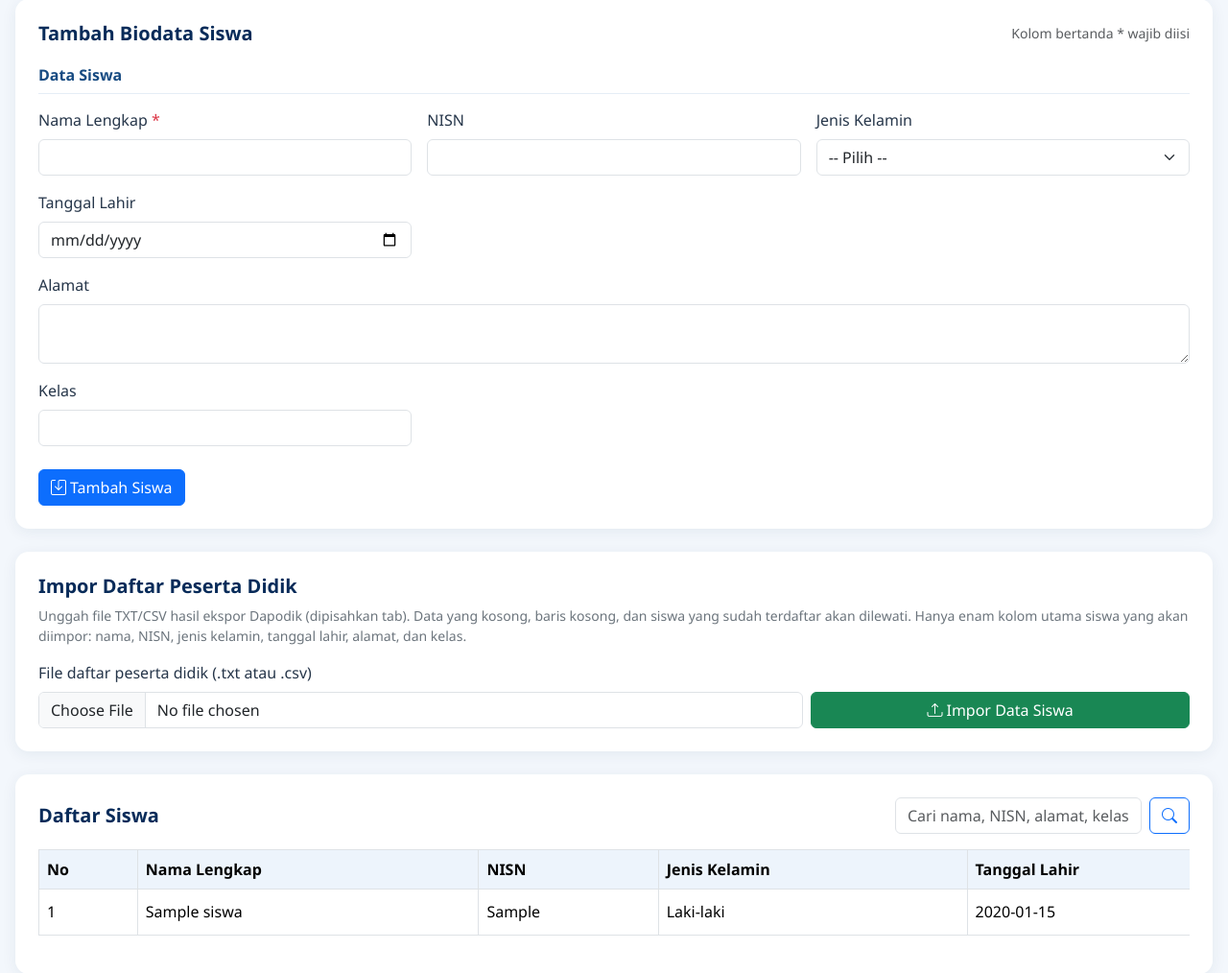
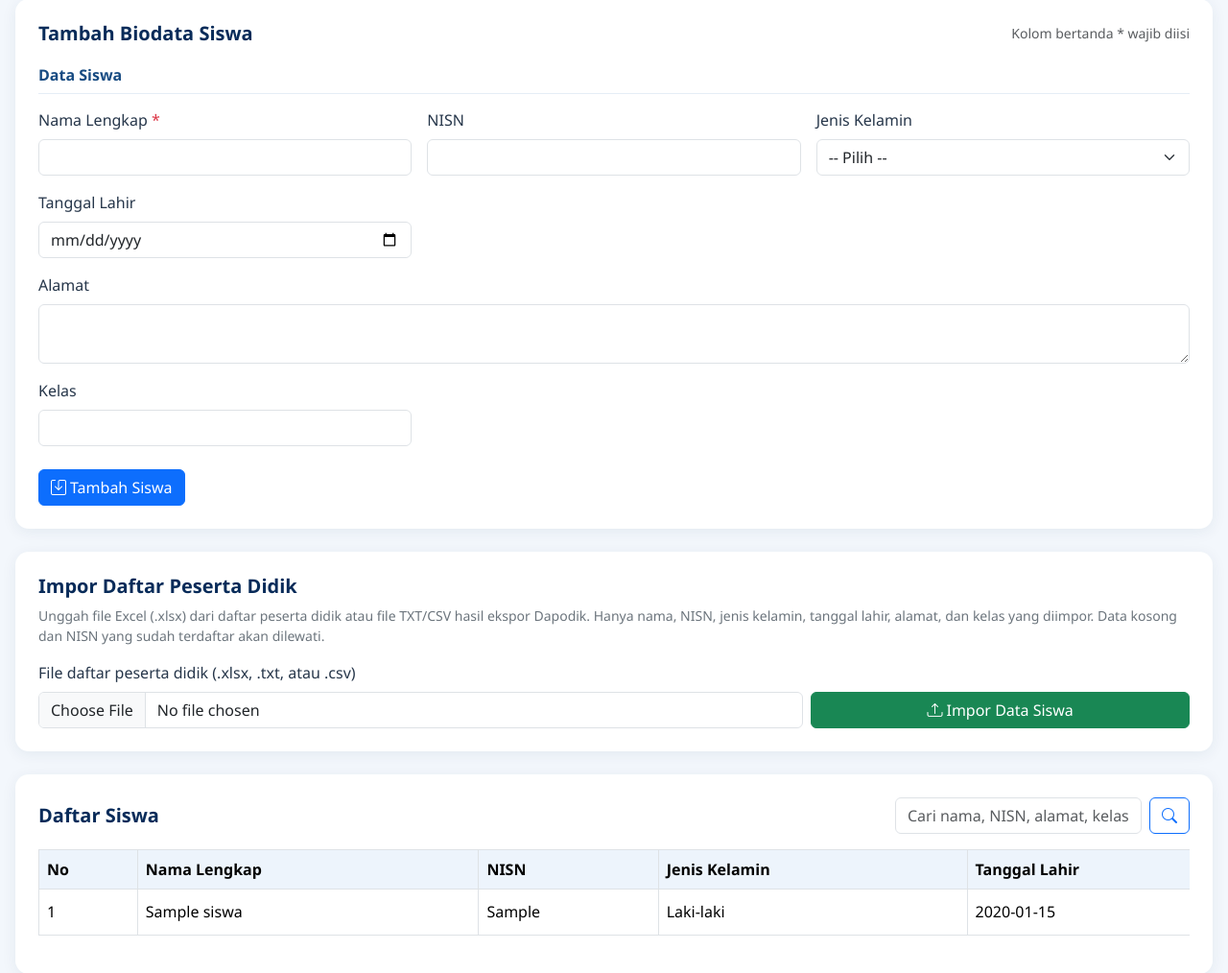
Before and after one commit to rialatifa72-coder/website-sdn1-beririjarak, a PHP site: page /admin/data_siswa.php in a window 1280 px wide. Shown: the part 191-1205 px from the top of the page at 96% size. Run offline with PHP 8.4, Linux system fonts and the light colour scheme; a user stored in the database is signed in; tables that the repository leaves empty hold one stand-in row (values such as "Sample post").

Commit message:
Tambahkan impor langsung Excel XLSX untuk data siswa

```diff
--- a/admin/data_siswa.php
+++ b/admin/data_siswa.php
@@ -19,6 +19,64 @@ function bindDynamic($stmt, $types, &$values) {
     foreach ($values as $i => &$value) $args[] = &$value;
     return call_user_func_array([$stmt, "bind_param"], $args);
 }
+
+function bacaExcelSiswa($file) {
+    if (!class_exists("ZipArchive") || !function_exists("simplexml_load_string")) {
+        throw new RuntimeException("Fitur pembaca Excel belum aktif di PHP. Aktifkan ekstensi zip dan simplexml pada XAMPP.");
+    }
+    $zip = new ZipArchive();
+    if ($zip->open($file) !== true) throw new RuntimeException("File Excel tidak dapat dibuka.");
+    try {
+        $shared = [];
+        $sharedXml = $zip->getFromName("xl/sharedStrings.xml");
+        if ($sharedXml !== false) {
+            $sx = simplexml_load_string($sharedXml);
+            if ($sx === false) throw new RuntimeException("Format shared strings Excel tidak valid.");
+            $ns = "http://schemas.openxmlformats.org/spreadsheetml/2006/main";
+            foreach ($sx->children($ns)->si as $si) {
+                $teks = "";
+                foreach ($si->children($ns)->t as $t) $teks .= (string)$t;
+                foreach ($si->children($ns)->r as $run) $teks .= (string)$run->children($ns)->t;
+                $shared[] = $teks;
+            }
+        }
+        $sheetXml = $zip->getFromName("xl/worksheets/sheet1.xml");
+        if ($sheetXml === false) throw new RuntimeException("Lembar pertama Excel tidak ditemukan.");
+        $sheet = simplexml_load_string($sheetXml);
+        if ($sheet === false) throw new RuntimeException("Isi lembar Excel tidak dapat dibaca.");
+        $ns = "http://schemas.openxmlformats.org/spreadsheetml/2006/main";
+        $rows = [];
+        foreach ($sheet->children($ns)->sheetData->children($ns)->row as $rowXml) {
+            $row = [];
+            foreach ($rowXml->children($ns)->c as $cell) {
+                $ref = (string)$cell["r"];
+                if (!preg_match('/^([A-Z]+)/', $ref, $m)) continue;
+                $col = 0;
+                foreach (str_split($m[1]) as $letter) $col = $col * 26 + ord($letter) - 64;
+                $col--;
+                $type = (string)$cell["t"];
+                $value = "";
+                if ($type === "inlineStr") {
+                    foreach ($cell->children($ns)->is->children($ns)->t as $t) $value .= (string)$t;
+                } else {
+                    $v = (string)$cell->children($ns)->v;
+                    if ($type === "s") $value = $shared[(int)$v] ?? "";
+                    else $value = $v;
+                }
+                $row[$col] = $value;
+            }
+            if ($row) {
+                $max = max(array_keys($row));
+                $normalized = array_fill(0, $max + 1, "");
+                foreach ($row as $col => $value) $normalized[$col] = $value;
+                $rows[] = $normalized;
+            } else $rows[] = [];
+        }
+        return $rows;
+    } finally {
+        $zip->close();
+    }
+}
 $fields = [
     ["nama_siswa", "Nama Lengkap", "text"],
     ["nisn", "NISN", "text"],
@@ -39,24 +97,30 @@ if ($_SERVER["REQUEST_METHOD"] === "POST") {
         $aksi = $_POST["aksi"] ?? "";
         if ($aksi === "importir") {
             if (!isset($_FILES["file_data_siswa"]) || $_FILES["file_data_siswa"]["error"] !== UPLOAD_ERR_OK) {
-                throw new RuntimeException("Pilih file daftar peserta didik TXT/CSV terlebih dahulu.");
+                throw new RuntimeException("Pilih file Excel (.xlsx) atau TXT/CSV terlebih dahulu.");
             }
             $namaFile = $_FILES["file_data_siswa"]["name"] ?? "";
             $ekstensi = strtolower(pathinfo($namaFile, PATHINFO_EXTENSION));
-            if (!in_array($ekstensi, ["txt", "csv"], true)) throw new RuntimeException("Format file harus TXT atau CSV hasil ekspor tab-delimited.");
-            $handle = fopen($_FILES["file_data_siswa"]["tmp_name"], "r");
-            if (!$handle) throw new RuntimeException("File tidak dapat dibaca.");
-            // Indeks kolom mengikuti format Daftar Peserta Didik yang diberikan.
-            // Seluruh kolom NIK dan kolom yang diminta dihilangkan tidak dipetakan.
+            if (!in_array($ekstensi, ["xlsx", "txt", "csv"], true)) throw new RuntimeException("Format file harus XLSX, TXT, atau CSV.");
+            if ($ekstensi === "xlsx") {
+                $barisData = bacaExcelSiswa($_FILES["file_data_siswa"]["tmp_name"]);
+            } else {
+                $handle = fopen($_FILES["file_data_siswa"]["tmp_name"], "r");
+                if (!$handle) throw new RuntimeException("File tidak dapat dibaca.");
+                $barisData = [];
+                while (($row = fgetcsv($handle, 0, "\t", '"', "\\\\")) !== false) $barisData[] = $row;
+                fclose($handle);
+            }
+            // Posisi kolom berdasarkan lembar "Daftar Peserta Didik" dari ekspor Dapodik.
             $petaKolom = [
                 "nama_siswa"=>1, "jenis_kelamin"=>3, "nisn"=>4,
                 "tanggal_lahir"=>6, "alamat"=>9, "kelas"=>42
             ];
-            $barisKe = 0; $jumlahMasuk = 0; $jumlahLewat = 0;
+            $jumlahMasuk = 0; $jumlahLewat = 0;
             mysqli_begin_transaction($koneksi);
             try {
-                while (($row = fgetcsv($handle, 0, "\t", '"', "\\")) !== false) {
-                    if ($barisKe++ < 6 || !is_array($row)) continue;
+                foreach ($barisData as $nomorBaris => $row) {
+                    if ($nomorBaris < 6 || !is_array($row)) continue;
                     $nama = normalisasiNilai($row[1] ?? "");
                     if ($nama === "") { $jumlahLewat++; continue; }
                     $dataIsi = [];
@@ -93,12 +157,10 @@ if ($_SERVER["REQUEST_METHOD"] === "POST") {
                     mysqli_stmt_close($stmtImport);
                     $jumlahMasuk++;
                 }
-                fclose($handle);
                 mysqli_commit($koneksi);
-                $pesan = "Impor selesai: " . $jumlahMasuk . " siswa ditambahkan, " . $jumlahLewat . " baris kosong/duplikat dilewati. Kolom kosong tidak disimpan.";
+                $pesan = "Impor selesai: " . $jumlahMasuk . " siswa ditambahkan, " . $jumlahLewat . " baris kosong/duplikat dilewati. Enam kolom utama saja yang diimpor.";
             } catch (Throwable $errImport) {
                 mysqli_rollback($koneksi);
-                if (is_resource($handle)) fclose($handle);
                 throw $errImport;
             }
         } elseif ($aksi === "hapus") {
@@ -203,11 +265,11 @@ body{background:#f3f7fc;color:#26364a;font-family:Segoe UI,Tahoma,sans-serif}.to
 </form></section>
 <section class="panel mb-4">
 <h2 class="h5 judul">Impor Daftar Peserta Didik</h2>
-<p class="small text-secondary mb-3">Unggah file TXT/CSV hasil ekspor Dapodik (dipisahkan tab). Data yang kosong, baris kosong, dan siswa yang sudah terdaftar akan dilewati. Hanya enam kolom utama siswa yang akan diimpor: nama, NISN, jenis kelamin, tanggal lahir, alamat, dan kelas.</p>
+<p class="small text-secondary mb-3">Unggah file Excel (.xlsx) dari daftar peserta didik atau file TXT/CSV hasil ekspor Dapodik. Hanya nama, NISN, jenis kelamin, tanggal lahir, alamat, dan kelas yang diimpor. Data kosong dan NISN yang sudah terdaftar akan dilewati.</p>
 <form method="post" enctype="multipart/form-data" class="row g-2 align-items-end">
 <input type="hidden" name="csrf" value="<?= e($_SESSION[$csrfName]) ?>">
 <input type="hidden" name="aksi" value="importir">
-<div class="col-md-8"><label class="form-label" for="file_data_siswa">File daftar peserta didik (.txt atau .csv)</label><input class="form-control" type="file" id="file_data_siswa" name="file_data_siswa" accept=".txt,.csv" required></div>
+<div class="col-md-8"><label class="form-label" for="file_data_siswa">File daftar peserta didik (.xlsx, .txt, atau .csv)</label><input class="form-control" type="file" id="file_data_siswa" name="file_data_siswa" accept=".xlsx,.txt,.csv" required></div>
 <div class="col-md-4"><button class="btn btn-success w-100" onclick="return confirm('Impor data dari file ini ke database siswa? Data kosong dan data ganda akan dilewati.')"><i class="bi bi-upload me-1"></i>Impor Data Siswa</button></div>
 </form>
 </section>
```
